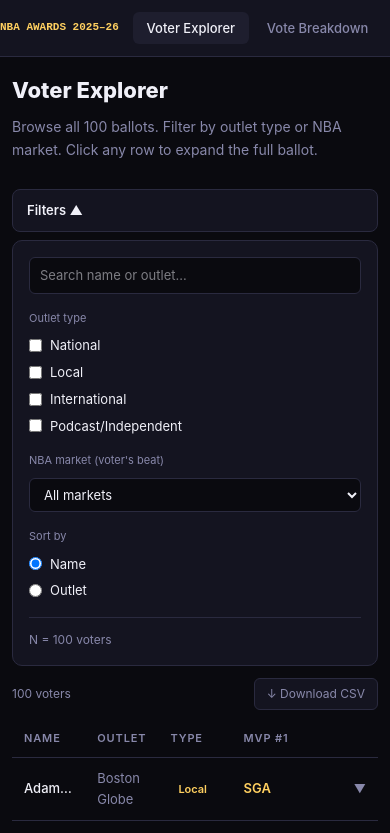
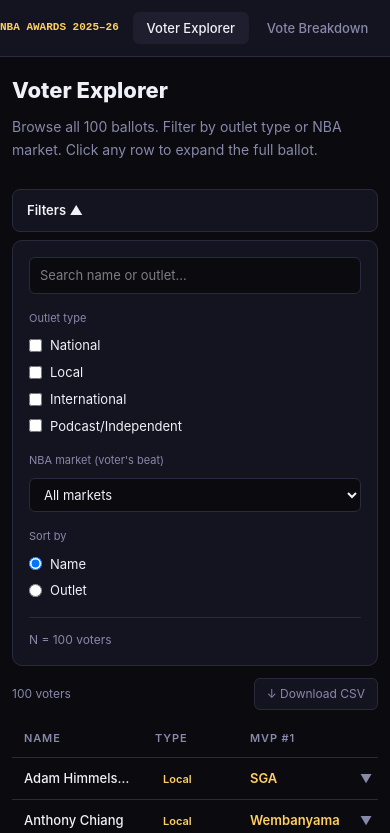
Before and after one commit to stekl20/mvpvote, a React (Vite) app: page / in a window 390 px wide. Shown: the top 833 px of the page. Built offline with nearby package versions, Linux system fonts and the light colour scheme.

Commit message:
Fix voter table columns, ballot card scroll, Y-axis number formatting

```diff
--- a/src/components/OutlierSpotlight.tsx
+++ b/src/components/OutlierSpotlight.tsx
@@ -80,7 +80,7 @@
                       distance: <span style={{ color: 'var(--accent)', fontFamily: 'monospace', fontWeight: 700 }}>{deviation}</span>
                     </span>
                   </div>
-                  <div style={{ display: 'grid', gridTemplateColumns: `repeat(${rankKeys.length}, 1fr)`, gap: 8 }}>
+                  <div style={{ display: 'flex', gap: 8, overflowX: 'auto', paddingBottom: 4 }}>
                     {rankKeys.map((key, i) => {
                       const pick = ballot[key];
                       const voterRank = i + 1;
@@ -93,7 +93,8 @@
                           border: `1px solid ${isDistinctive ? 'var(--highlight)' : 'var(--border)'}`,
                           borderRadius: 6,
                           padding: '6px 10px',
-                          minWidth: 90,
+                          minWidth: 100,
+                          flexShrink: 0,
                         }}>
                           <div style={{ fontSize: 10, color: 'var(--text-secondary)', marginBottom: 2 }}>#{i + 1}</div>
                           <div style={{ fontSize: 13, fontWeight: isDistinctive ? 700 : 400, color: isDistinctive ? 'var(--highlight)' : 'var(--text-primary)' }}>
--- a/src/components/StatsScatter.tsx
+++ b/src/components/StatsScatter.tsx
@@ -279,16 +279,19 @@
       )}
 
       <ResponsiveContainer width="100%" height={420}>
-        <ScatterChart margin={{ top: 20, right: 40, bottom: 40, left: 40 }}>
+        <ScatterChart margin={{ top: 20, right: 20, bottom: 40, left: 10 }}>
           <CartesianGrid strokeDasharray="3 3" stroke="var(--border)" />
           <XAxis type="number" dataKey="x" domain={['auto', 'auto']}
             tick={{ fill: 'var(--text-secondary)', fontSize: 11 }}
+            tickFormatter={(v: number) => Number(v.toFixed(1)).toString()}
             tickLine={false} axisLine={{ stroke: 'var(--border)' }}>
             <Label value={currentStatLabel} offset={-10} position="insideBottom" fill="var(--text-secondary)" fontSize={12} />
           </XAxis>
           <YAxis type="number" dataKey="y" domain={[yDomainMin, yDomainMax]}
             tick={{ fill: 'var(--text-secondary)', fontSize: 11 }}
-            tickLine={false} axisLine={{ stroke: 'var(--border)' }}>
+            tickFormatter={(v: number) => Math.round(v).toString()}
+            tickLine={false} axisLine={{ stroke: 'var(--border)' }}
+            width={45}>
             <Label value={VOTE_LABELS[award]} angle={-90} position="insideLeft" fill="var(--text-secondary)" fontSize={12} />
           </YAxis>
           <Tooltip content={<CustomTooltip />} />
--- a/src/components/VoterTable.tsx
+++ b/src/components/VoterTable.tsx
@@ -166,14 +166,16 @@
           <thead>
             <tr style={{ borderBottom: '1px solid var(--border)' }}>
               {[
-                { label: 'Name' }, { label: 'Outlet' }, { label: 'Type' },
+                { label: 'Name' },
+                { label: 'Outlet', cls: 'hide-col-mobile' },
+                { label: 'Type', width: 95 },
                 { label: 'Location', cls: 'hide-col-mobile' },
-                { label: 'MVP #1' },
+                { label: 'MVP #1', width: 110 },
                 { label: 'MVP #2', cls: 'hide-col-mobile' },
                 { label: 'MVP #3', cls: 'hide-col-mobile' },
-                { label: '' },
-              ].map(({ label, cls }) => (
-                <th key={label} className={cls} style={{ padding: '10px 12px', textAlign: 'left', color: 'var(--text-secondary)', fontSize: 11, fontWeight: 600, textTransform: 'uppercase', letterSpacing: '0.08em' }}>
+                { label: '', width: 30 },
+              ].map(({ label, cls, width }) => (
+                <th key={label} className={cls} style={{ padding: '10px 12px', textAlign: 'left', color: 'var(--text-secondary)', fontSize: 11, fontWeight: 600, textTransform: 'uppercase', letterSpacing: '0.08em', ...(width ? { width } : {}) }}>
                   {label}
                 </th>
               ))}
@@ -197,8 +199,8 @@
                     onMouseEnter={e => { if (!isExpanded) (e.currentTarget as HTMLElement).style.background = 'rgba(255,255,255,0.03)'; }}
                     onMouseLeave={e => { if (!isExpanded) (e.currentTarget as HTMLElement).style.background = 'transparent'; }}
                   >
-                    <td className="voter-cell-name" style={{ padding: '10px 12px', fontWeight: 500 }}>{voter.name}</td>
-                    <td style={{ padding: '10px 12px', color: 'var(--text-secondary)' }}>{voter.outlet}</td>
+                    <td className="voter-cell-name" style={{ padding: '10px 12px', fontWeight: 500, overflow: 'hidden', textOverflow: 'ellipsis', whiteSpace: 'nowrap' }}>{voter.name}</td>
+                    <td className="hide-col-mobile" style={{ padding: '10px 12px', color: 'var(--text-secondary)' }}>{voter.outlet}</td>
                     <td style={{ padding: '10px 12px' }}>
                       <span style={{
                         background: catColors[voter.outlet_category] + '22',
--- a/src/index.css
+++ b/src/index.css
@@ -97,5 +97,4 @@
   /* Table: fixed layout so it never exceeds viewport width */
   .voter-table-container { overflow-x: hidden !important; }
   .voter-table { table-layout: fixed !important; }
-  .voter-cell-name { overflow: hidden; text-overflow: ellipsis; white-space: nowrap; max-width: 0; }
 }
```
